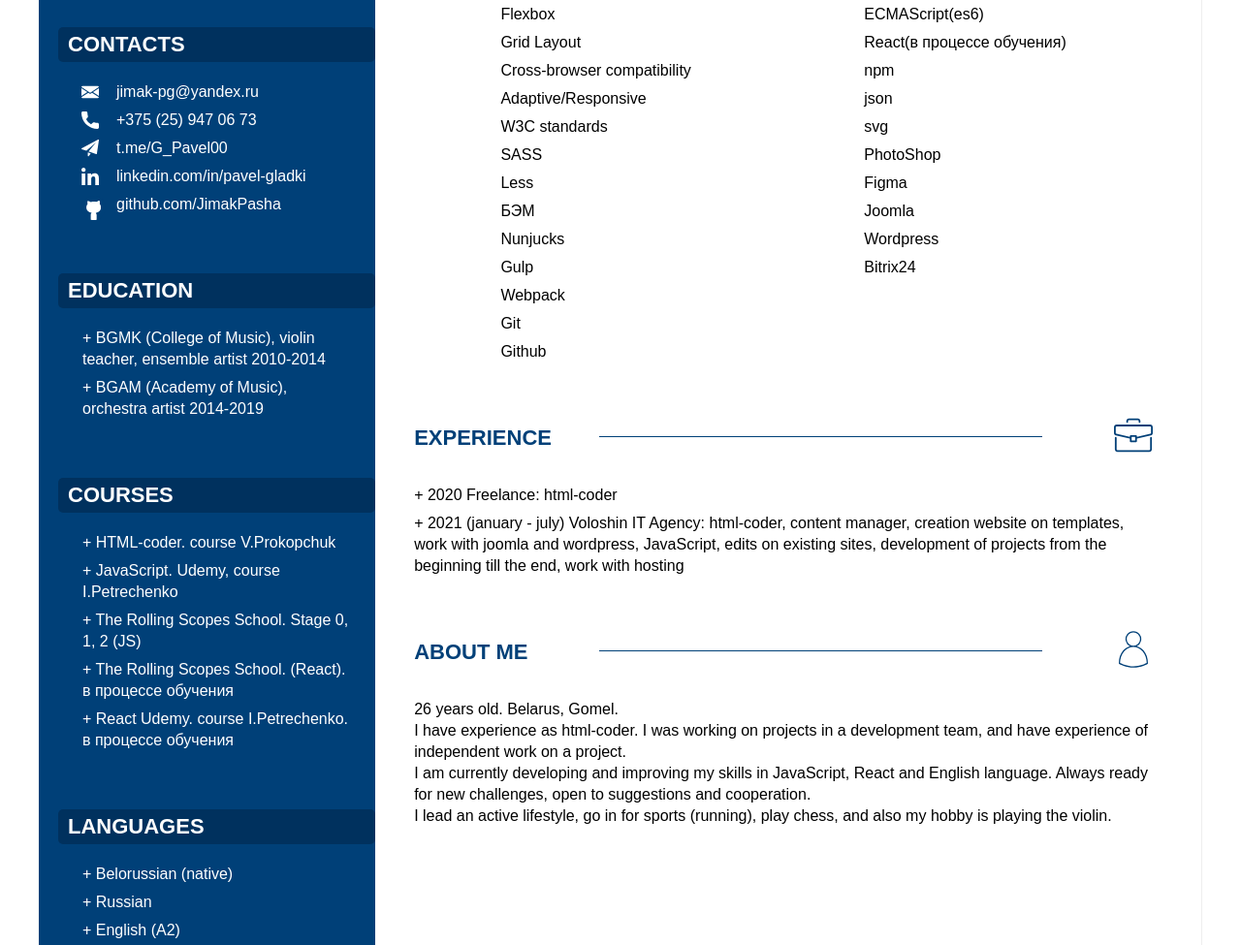
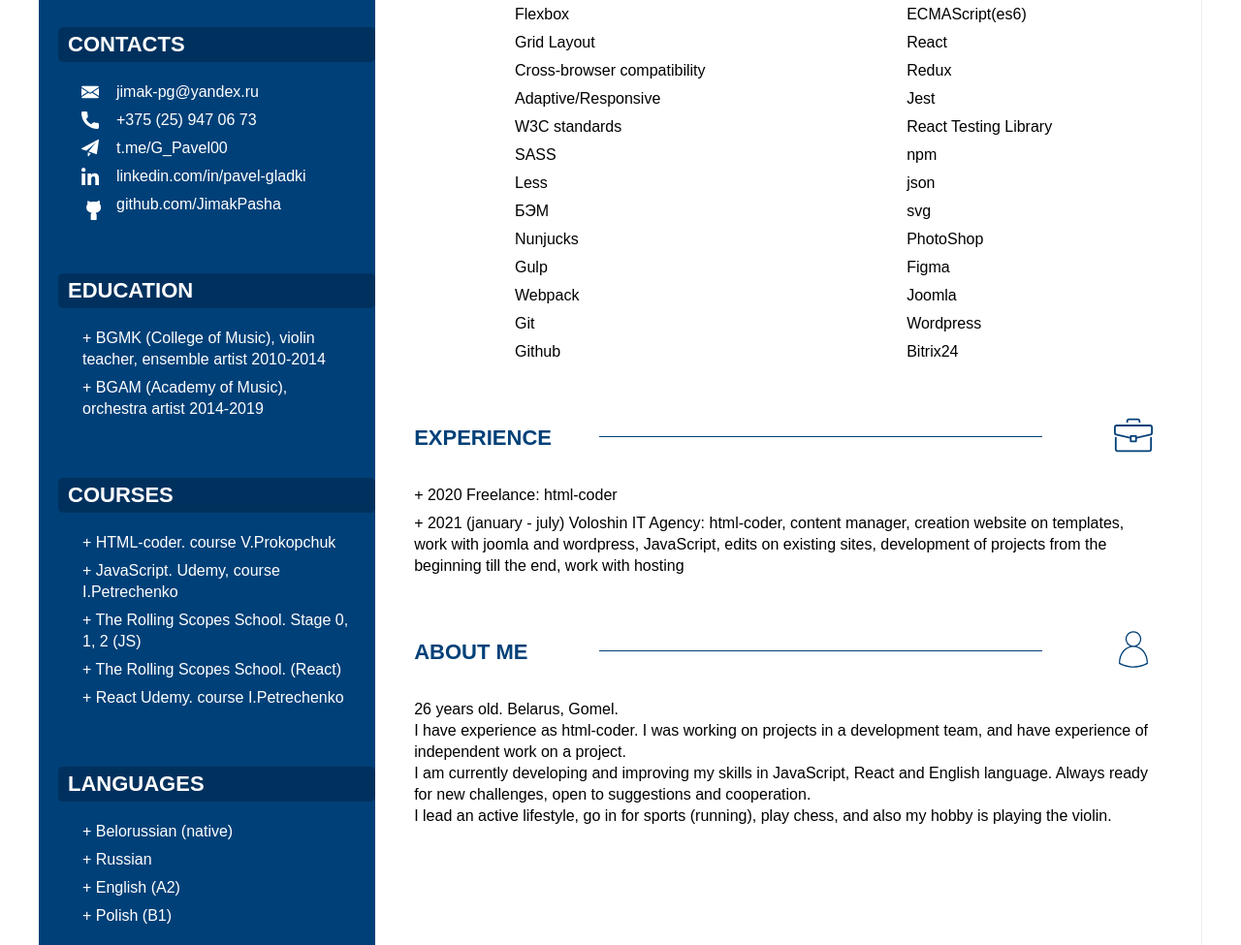
Before and after one commit to JimakPasha/cv, a plain HTML site: page index.html in a window 1280 px wide. Shown: the part 388-1363 px from the top of the page at 97% size. Drawn offline with Linux system fonts and the light colour scheme.

Commit message:
fix: add skills

```diff
--- a/index.html
+++ b/index.html
@@ -75,10 +75,10 @@
 							+ The Rolling Scopes School. Stage 0, 1, 2 (JS)
 						</li>
 						<li class="courses__item">
-							+ The Rolling Scopes School. (React). в процессе обучения
+							+ The Rolling Scopes School. (React)
 						</li>
 						<li class="courses__item">
-							+ React Udemy. course I.Petrechenko. в процессе обучения
+							+ React Udemy. course I.Petrechenko
 						</li>
 					</ul>
 				</div>
@@ -138,7 +138,10 @@
 						<li class="skills__item">JavaScript</li>
 						<li class="skills__item">jQuery</li>
 						<li class="skills__item">ECMAScript(es6)</li>
-						<li class="skills__item">React(в процессе обучения)</li>
+						<li class="skills__item">React</li>
+						<li class="skills__item">Redux</li>
+						<li class="skills__item">Jest</li>
+						<li class="skills__item">React Testing Library</li>
 						<li class="skills__item">npm</li>
 						<li class="skills__item">json</li>
 						<li class="skills__item">svg</li>
```
Also changed, not shown: ru-text.txt (deleted), 1 other file.
